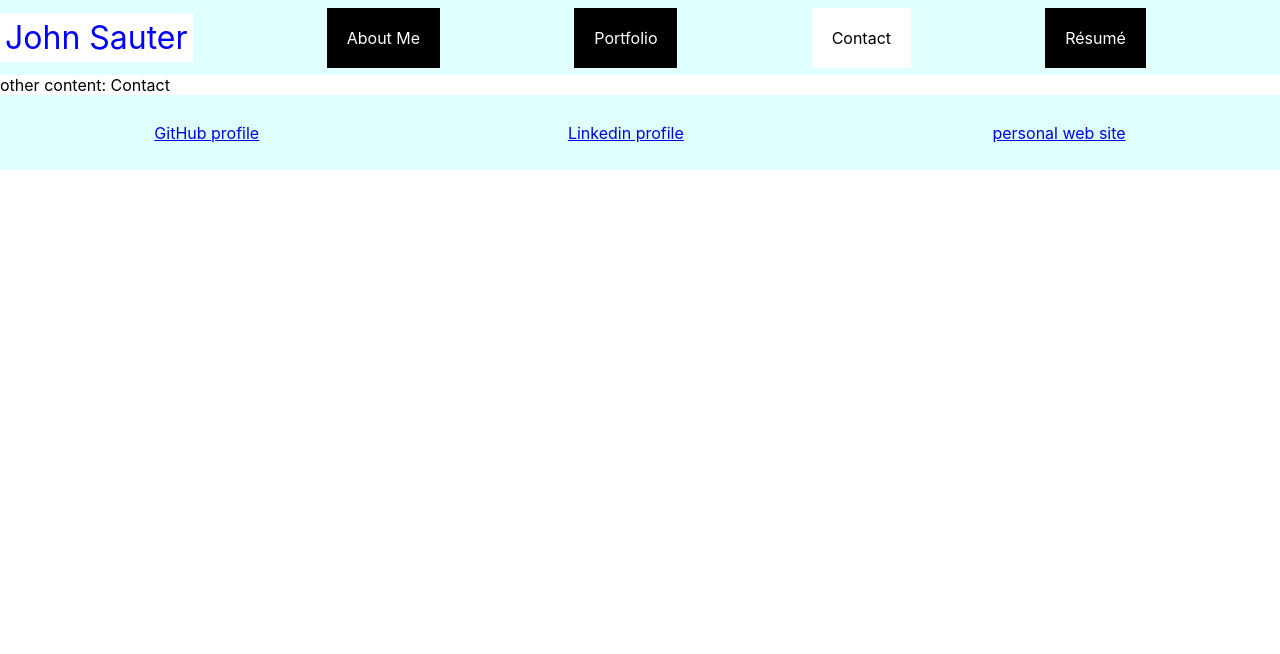
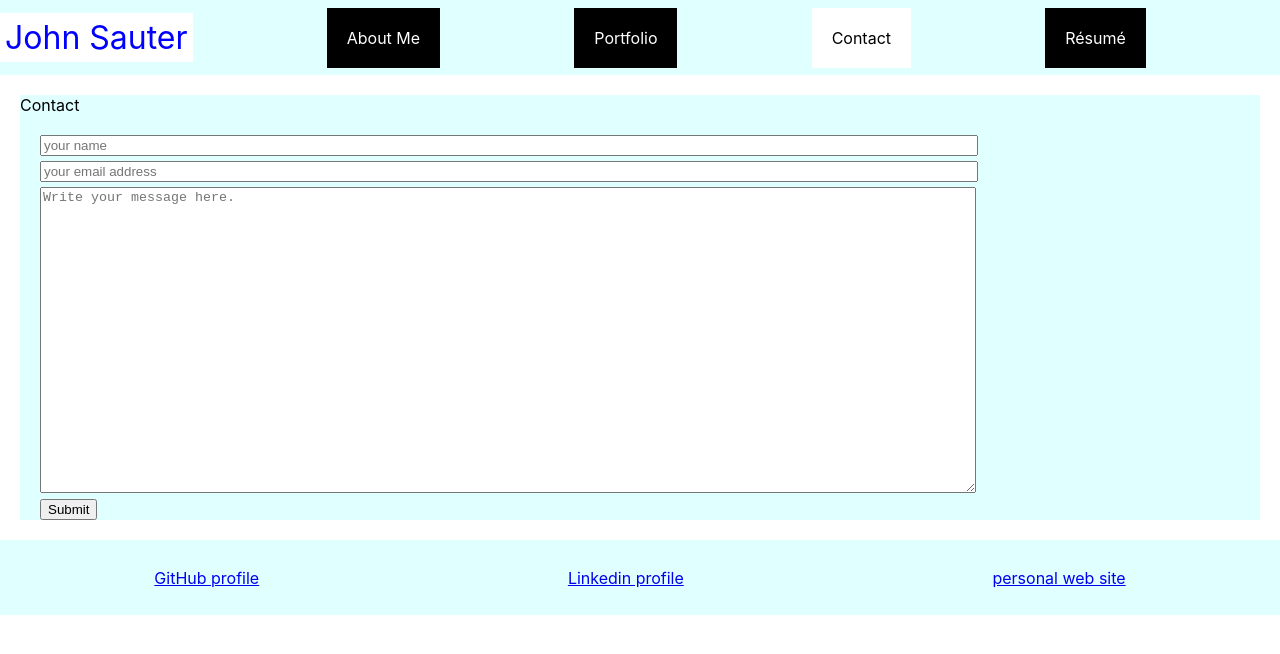
Before and after one commit to JohnSauter/UNH_Bootcamp-20-React_Portfolio, a React (Create React App) app: page / in a window 1280 px wide. Both pictures are taken after a click on the element "Contact". Shown: the top 654 px of the page. Built offline with nearby package versions, Linux system fonts and the light colour scheme.

Commit message:
Add contact section

```diff
--- a/src/component/Content.css
+++ b/src/component/Content.css
@@ -12,6 +12,11 @@
   display: flex;
 }
 
+.form_container {
+  margin: 20px;
+  background: lightcyan;
+}
+
 .text_1 {
   text-align: justify;
   margin-right: auto;
--- a/src/component/Content.js
+++ b/src/component/Content.js
@@ -1,6 +1,8 @@
 /* The content part of the page  */
 import "./Content.css";
 import "../assets/images/John_headshot_2007_12_200_200.png";
+import "../assets/documents/Résumé.pdf";
+import Form from "./Form.js";
 
 export default function Content(props) {
   if (props.section_name === "About_me") {
@@ -38,8 +40,19 @@ export default function Content(props) {
       <div className="content_container">
         <p className="text_2">
           You can download my Résumé here:
-          <a href="../assets/documents/Résumé.pdf" target="_blank"> Résumé.pdf</a>
+          <a href="../assets/documents/Résumé.pdf" target="_blank">
+            {" "}
+            Résumé.pdf
+          </a>
         </p>
+      </div>
+    );
+  }
+
+  if (props.section_name === "Contact") {
+    return (
+      <div className="form_container">
+        <Form />
       </div>
     );
   }
--- /dev/null
+++ b/src/component/Form.css
@@ -0,0 +1,20 @@
+/* CSS file form Form.js */
+
+.form {
+  margin: 20px;
+  width: 75%;
+}
+
+.form input {
+  display: block;
+  margin-top: 5px;
+  margin-bottom: 5px;
+  width: 100%;
+}
+
+.form textarea {
+  display: block;
+  margin-top: 5px;
+  margin-bottom: 5px;
+  width: 100%;
+}
--- /dev/null
+++ b/src/component/Form.js
@@ -0,0 +1,92 @@
+import React, { useState } from 'react';
+import './Form.css';
+
+// Here we import a helper function that will check if the email is valid
+import { validateEmail } from '../utils/helpers';
+
+function Form() {
+  // Create state variables for the fields in the form.
+  // We are also setting their initial values to an empty string.
+  const [email, setEmail] = useState('');
+  const [userName, setUserName] = useState('');
+  const [message, setMessage] = useState('');
+  const [errorMessage, setErrorMessage] = useState('');
+
+  const handleInputChange = (e) => {
+    // Getting the value and name of the input which triggered the change.
+    const { target } = e;
+    const inputName = target.name;
+    const inputValue = target.value;
+
+    // Based on the input name, we set the state of either email, username, or message.
+    if (inputName === 'email') {
+      setEmail(inputValue);
+    } else if (inputName === 'userName') {
+      setUserName(inputValue);
+    } else {
+      setMessage(inputValue);
+    }
+  };
+
+  const handleFormSubmit = (e) => {
+    // Preventing the default behavior of the form submit (which is to refresh the page)
+    e.preventDefault();
+
+    // First we check to see if the email is not valid or if the userName is empty.
+    // If so we set an error message to be displayed on the page.
+    if (!validateEmail(email) || !userName) {
+      setErrorMessage('Email or username is invalid');
+      // We want to exit out of this code block if something is wrong so that the user
+      // can correct it.
+      return;
+    }
+
+    alert(`Hello ${userName}, no email for you.`);
+
+    // If everything goes according to plan, we want to clear out the input after a successful registration.
+    setUserName('');
+    setMessage('');
+    setEmail('');
+  };
+
+  return (
+    <div>
+      <p>Contact</p>
+      <form className="form">
+      <input
+          value={userName}
+          name="userName"
+          onChange={handleInputChange}
+          type="text"
+          placeholder="your name"
+          autofocus
+        />
+        <input
+          value={email}
+          name="email"
+          onChange={handleInputChange}
+          type="email"
+          placeholder="your email address"
+        />
+
+        <textarea
+          value={message}
+          name="message"
+          onChange={handleInputChange}
+          type="text"
+          placeholder="Write your message here."
+          required
+          rows="20"
+        />
+        <button type="button" onClick={handleFormSubmit}>Submit</button>
+      </form>
+      {errorMessage && (
+        <div>
+          <p className="error-text">{errorMessage}</p>
+        </div>
+      )}
+    </div>
+  );
+}
+
+export default Form;
--- /dev/null
+++ b/src/utils/helpers.js
@@ -0,0 +1,12 @@
+export function validateEmail(email) {
+  const re = /^(([^<>()[\]\\.,;:\s@"]+(\.[^<>()[\]\\.,;:\s@"]+)*)|(".+"))@((\[[0-9]{1,3}\.[0-9]{1,3}\.[0-9]{1,3}\.[0-9]{1,3}\])|(([a-zA-Z\-0-9]+\.)+[a-zA-Z]{2,}))$/;
+  return re.test(String(email).toLowerCase());
+}
+
+export function checkPassword(input) {
+  const passw = /^[A-Za-z]\w{7,14}$/;
+  if (input.match(passw)) {
+    return true;
+  }
+  return false;
+}
```
